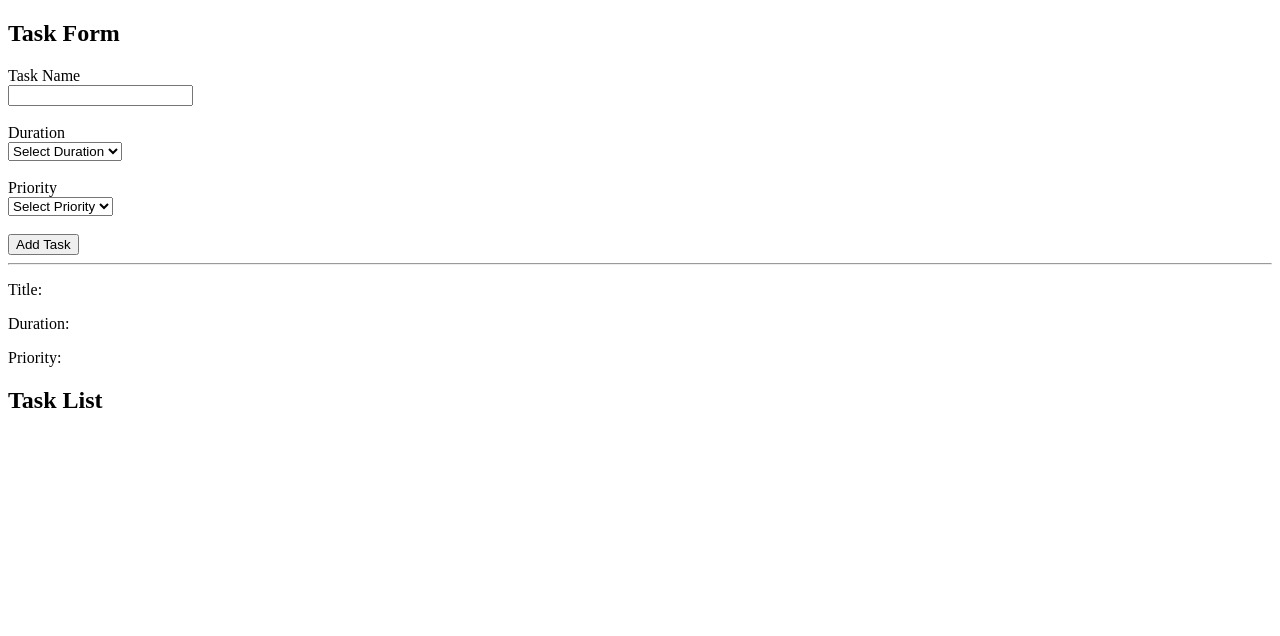
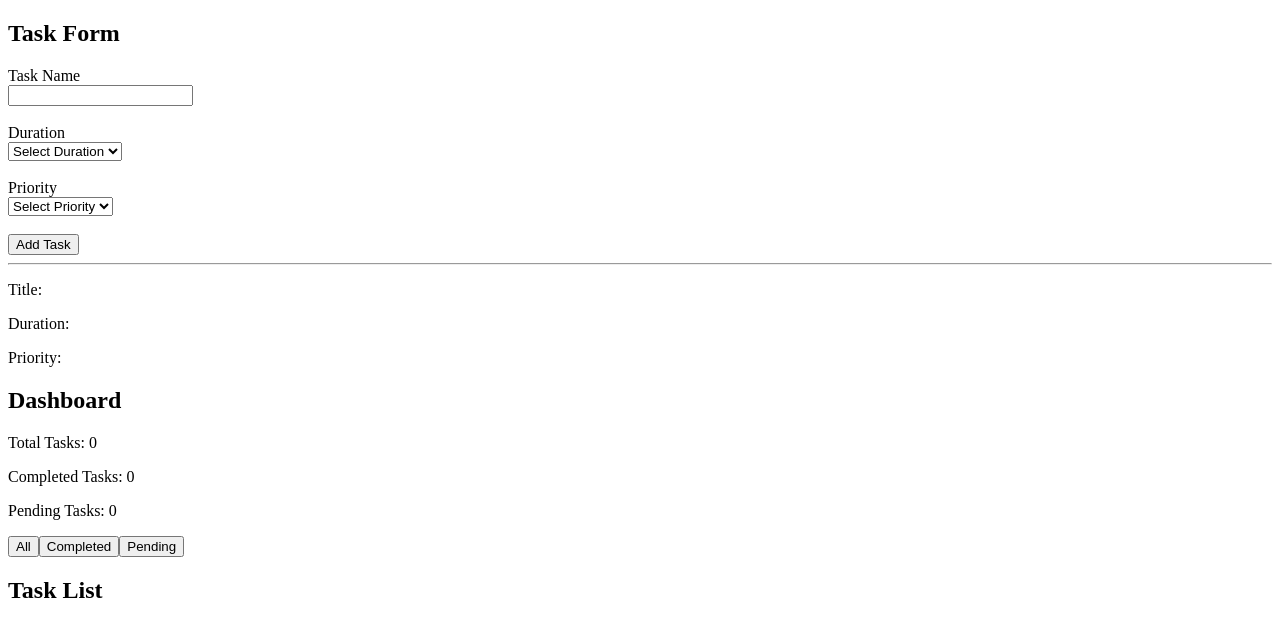
Before and after one commit to ayushonae/timeblock, a React (Vite) app: page / in a window 1280 px wide. Shown: the top 636 px of the page. Built offline with nearby package versions, Linux system fonts and the light colour scheme.

Commit message:
Add local storage persistence

```diff
--- a/src/App.jsx
+++ b/src/App.jsx
@@ -1,4 +1,4 @@
-import { useState } from "react";
+import { useState, useEffect } from "react";
 
 import TaskForm from "./components/TaskForm";
 import TaskList from "./components/TaskList";
@@ -6,14 +6,31 @@ import FilterBar from "./components/FilterBar";
 import DashBoard from "./components/DashBoard";
 
 function App() {
-  const [tasks, setTasks] = useState([]);
+  const [tasks, setTasks] = useState(() => {
+    const savedTasks = localStorage.getItem("tasks");
+
+    return savedTasks
+      ? JSON.parse(savedTasks)
+      : [];
+  });
+
+  const [filter, setFilter] = useState("All");
+
+  useEffect(() => {
+    localStorage.setItem(
+      "tasks",
+      JSON.stringify(tasks)
+    );
+  }, [tasks]);
 
   function addTask(newTask) {
     setTasks([...tasks, newTask]);
   }
 
   function deleteTask(id) {
-    setTasks(tasks.filter((task) => task.id !== id));
+    setTasks(
+      tasks.filter((task) => task.id !== id)
+    );
   }
 
   function toggleTask(id) {
@@ -27,17 +44,52 @@ function App() {
         }
 
         return task;
-      }),
+      })
     );
   }
+
+  let filteredTasks = tasks;
+
+  if (filter === "Completed") {
+    filteredTasks = tasks.filter(
+      (task) => task.completed
+    );
+  }
+
+  if (filter === "Pending") {
+    filteredTasks = tasks.filter(
+      (task) => !task.completed
+    );
+  }
+
+  const totalTasks = tasks.length;
+
+  const completedTasks =
+    tasks.filter((task) => task.completed).length;
+
+  const pendingTasks =
+    tasks.filter((task) => !task.completed).length;
 
   return (
     <>
       <TaskForm addTask={addTask} />
-      <TaskList tasks={tasks}
-       deleteTask={deleteTask}
-        toggleTask={toggleTask} />
 
+      <DashBoard
+        totalTasks={totalTasks}
+        completedTasks={completedTasks}
+        pendingTasks={pendingTasks}
+      />
+
+      <FilterBar
+        filter={filter}
+        setFilter={setFilter}
+      />
+
+      <TaskList
+        tasks={filteredTasks}
+        deleteTask={deleteTask}
+        toggleTask={toggleTask}
+      />
     </>
   );
 }
--- a/src/components/DashBoard.jsx
+++ b/src/components/DashBoard.jsx
@@ -1,5 +1,19 @@
 
-function DashBoard () {
-    return
+
+function Dashboard({
+  totalTasks,
+  completedTasks,
+  pendingTasks,
+}) {
+  return (
+    <div>
+      <h2>Dashboard</h2>
+
+      <p>Total Tasks: {totalTasks}</p>
+      <p>Completed Tasks: {completedTasks}</p>
+      <p>Pending Tasks: {pendingTasks}</p>
+    </div>
+  );
 }
-export default DashBoard;
+
+export default Dashboard;
--- a/src/components/FilterBar.jsx
+++ b/src/components/FilterBar.jsx
@@ -1,5 +1,11 @@
 
-function FilterBar () {
-    return
+function FilterBar ({filter, setFilter}) {
+    return (
+        <div>
+            <button onClick={() => setFilter ("All") }>All</button>
+            <button onClick={() => setFilter ("Completed")}>Completed</button>
+            <button onClick={() => setFilter ("Pending")}>Pending</button>
+        </div>
+    )
 }
 export default FilterBar;
```
